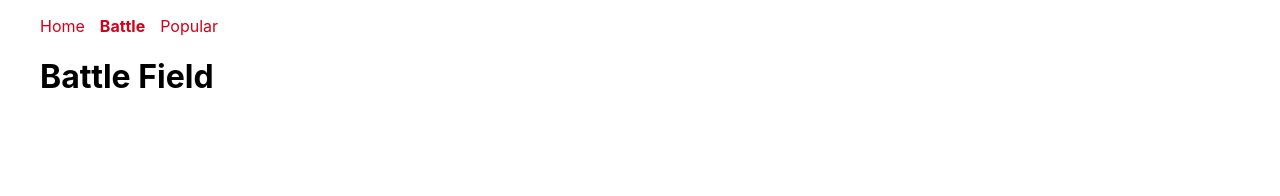
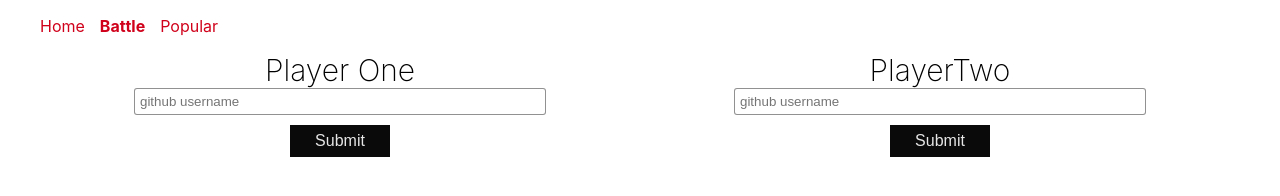
Before and after one commit to Gmunker/githubBattle, a React app: page /battle in a window 1280 px wide. Built offline with nearby package versions, Linux system fonts and the light colour scheme.

Commit message:
added input fields for battle

```diff
--- a/app/components/Battle.js
+++ b/app/components/Battle.js
@@ -1,10 +1,110 @@
 import React, { Component } from 'react';
+import PropTypes from 'prop-types';
+
+class PlayerInput extends Component {
+  constructor(props) {
+    super(props);
+
+    this.state = {
+      username: ''
+    }
+    this.handleChange = this.handleChange.bind(this);
+    // this.handleSubmit = this.handleSubmit.bind(this);
+  }
+
+//test out the return es6
+  handleChange(event) {
+    let value = event.target.value;
+    this.setState(() => {
+      return {
+        username: value
+      }
+    })
+  }
+
+  handleSubmit(event) {
+    event.preventDefault();
+
+    this.props.onSubmit(
+      this.props.id,
+      this.state.username
+    )
+  }
+
+  render() {
+    return (
+      <form className="column" onSubmit={this.handleSubmit.bind(this)}>
+        <label className="header" htmlFor="username">
+          {this.props.label}
+        </label>
+        <input
+          id="username"
+          placeholder="github username"
+          type="text"
+          autoComplete="off"
+          value={this.state.username}
+          onChange={this.handleChange}
+          />
+          <button
+            className="button"
+            type="submit"
+            disabled={!this.state.username}>
+            Submit
+            </button>
+      </form>
+    )
+  }
+}
+
+PlayerInput.propTypes = {
+  id: PropTypes.string.isRequired,
+  label: PropTypes.string.isRequired,
+  onSubmit: PropTypes.func.isRequired
+}
+
 
 export default class Battle extends Component {
+  constructor(props) {
+    super(props);
+    this.state= {
+      playerOneName: '',
+      playerTwoName: '',
+      playerOneImg: null,
+      playerTwoImg: null
+    }
+
+    this.handleSubmit = this.handleSubmit.bind(this);
+  }
+
+  handleSubmit(id, username) {
+    this.setState(() => {
+      let newState = {};
+      newState[`${id}Name`] = username;
+      newState[`${id}Image`] = `https://github.com/${username}.png?size=200`;
+      return newState;
+    })
+  }
+
   render() {
+
+    let { playerOneName, playerTwoName } = this.state;
+
     return (
       <div>
-        <h1>Battle Field</h1>
+        <div className="row">
+          {!playerOneName &&
+            <PlayerInput
+              id='playerOne'
+              label="Player One"
+              onSubmit={this.handleSubmit}
+              />}
+          {!playerTwoName &&
+            <PlayerInput
+              id="playerTwo"
+              label="PlayerTwo"
+              onSubmit={this.handleSubmit}
+              />}
+        </div>
       </div>
     )
   }
--- a/app/index.css
+++ b/app/index.css
@@ -96,3 +96,35 @@ a {
   .button:active {
     transform: translateY(1px);
   }
+
+  .row {
+    display: flex;
+    justify-content: space-around;
+  }
+
+  .column {
+    display: flex;
+    flex-direction: column;
+    width: 500px;
+    align-items: center;
+  }
+
+  .column input {
+    border-radius: 3px;
+    margin: 10ox 9;
+    padding: 5px;
+    border: 1px solid rgba(0,0,0,0.43);
+    width: 80%;
+  }
+
+  .column label {
+    text-align: center;
+    font-size: 30px;
+    font-weight: 200;
+  }
+
+  .header {
+    text-align: center;
+    font-size: 30px;
+    font-weight: 200;
+  }
```
